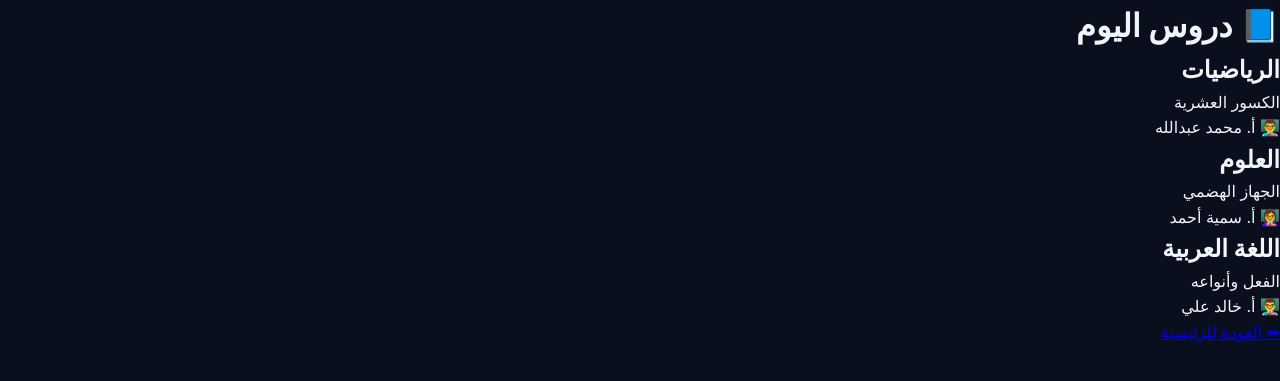
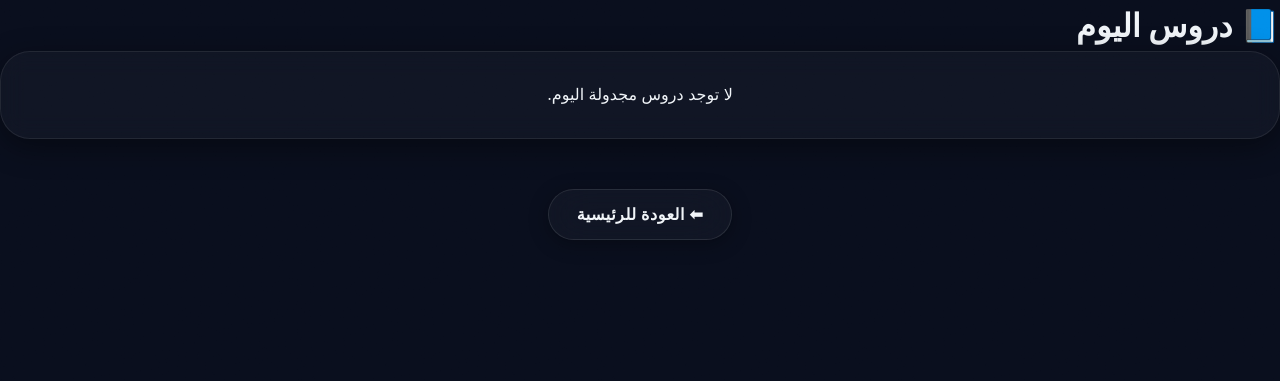
Before and after one commit to aliveYE/Town, a Django app: page /lessons/ in a window 1280 px wide. Shown: the top 381 px of the page. Run offline with Django 5.2, Linux system fonts and the light colour scheme; data that the repository does not hold is empty.

Commit message:
Update lessons.html

```diff
--- a/templates/lessons.html
+++ b/templates/lessons.html
@@ -3,39 +3,38 @@
 <html lang="ar" dir="rtl">
 <head>
     <meta charset="UTF-8">
+    <meta name="viewport" content="width=device-width, initial-scale=1.0">
     <title>{% trans "الدروس" %}</title>
 
-    <!-- CSS -->
     <link rel="stylesheet" href="{% static 'css/style.css' %}">
 </head>
 
 <body class="page-bg">
 
-<h1 class="page-title">📘 {% trans "دروس اليوم" %}</h1>
+<main class="container">
+    <h1 class="page-title">📘 {% trans "دروس اليوم" %}</h1>
 
-<div class="lesson-diagram">
+    <div class="stats-grid"> {% for lesson in lessons %}
+            <div class="stat-card"> <h2 class="glow-text">{{ lesson.title }}</h2>
+                <p style="font-size: 1.2rem; color: var(--text-main); margin: 10px 0;">
+                    {{ lesson.description|default:"" }}
+                </p>
+                <div class="student-status" style="justify-content: center; margin-top: 15px;">
+                    <span>👨‍🏫 {{ lesson.teacher_name|default:_("مدرس المادة") }}</span>
+                </div>
+            </div>
+        {% empty %}
+            <div class="glass-panel" style="grid-column: 1 / -1; text-align: center;">
+                <p>{% trans "لا توجد دروس مجدولة اليوم." %}</p>
+            </div>
+        {% endfor %}
 
-    <div class="lesson-card">
-        <h2>{% trans "الرياضيات" %}</h2>
-        <p>{% trans "الكسور العشرية" %}</p>
-        <span>👨‍🏫 {% trans "أ. محمد عبدالله" %}</span>
     </div>
 
-    <div class="lesson-card">
-        <h2>{% trans "العلوم" %}</h2>
-        <p>{% trans "الجهاز الهضمي" %}</p>
-        <span>👩‍🏫 {% trans "أ. سمية أحمد" %}</span>
+    <div style="text-align: center; margin-top: 50px;">
+        <a href="{% url 'home' %}" class="glass-btn small-btn">⬅ {% trans "العودة للرئيسية" %}</a>
     </div>
-
-    <div class="lesson-card">
-        <h2>{% trans "اللغة العربية" %}</h2>
-        <p>{% trans "الفعل وأنواعه" %}</p>
-        <span>👨‍🏫 {% trans "أ. خالد علي" %}</span>
-    </div>
-
-</div>
-
-<a href="{% url 'home' %}" class="back-btn">⬅ {% trans "العودة للرئيسية" %}</a>
+</main>
 
 </body>
 </html>
```
